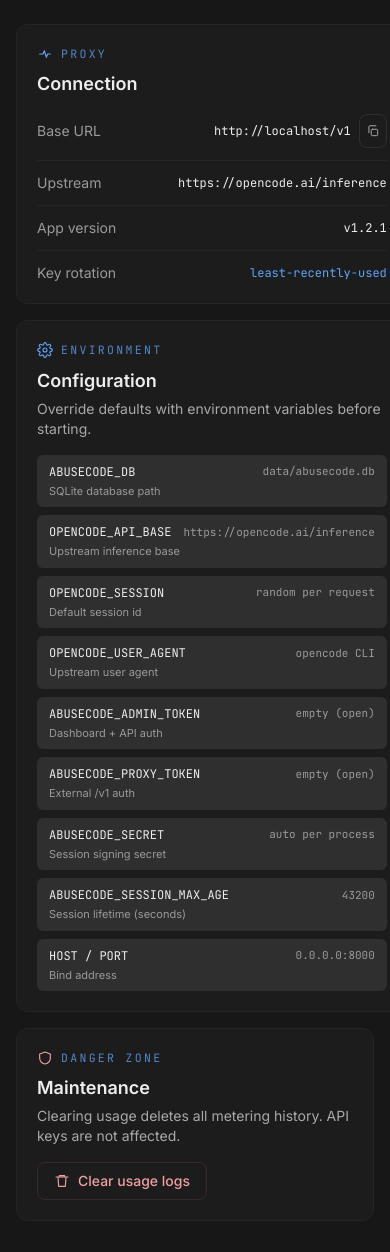
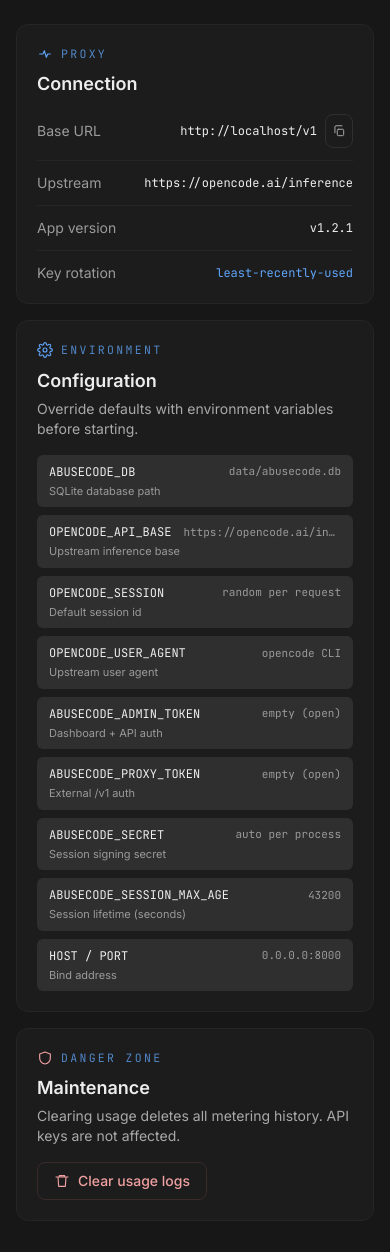
Before and after one commit to onabuse/abusecode, a FastAPI app: page /settings in a window 390 px wide. Shown: the part 65-1317 px from the top of the page. Run offline with FastAPI, Linux system fonts and the light colour scheme; data that the repository does not hold is empty.

Commit message:
chore(autosync): 1 file(s) [emplates/pages/settings.html] @ 2026-10-26 22:40:50

```diff
--- a/templates/pages/settings.html
+++ b/templates/pages/settings.html
@@ -2,8 +2,8 @@
 {% from "partials/icons.html" import icon %}
 
 {% block content %}
-<section class="grid gap-4 lg:grid-cols-2">
-  <div class="card p-5">
+<section class="grid grid-cols-1 gap-4 lg:grid-cols-2">
+  <div class="card min-w-0 p-5">
     <div class="flex items-center gap-2">
       <span class="text-accent">{{ icon("route", "h-4 w-4") }}</span>
       <p class="eyebrow">Proxy</p>
```
